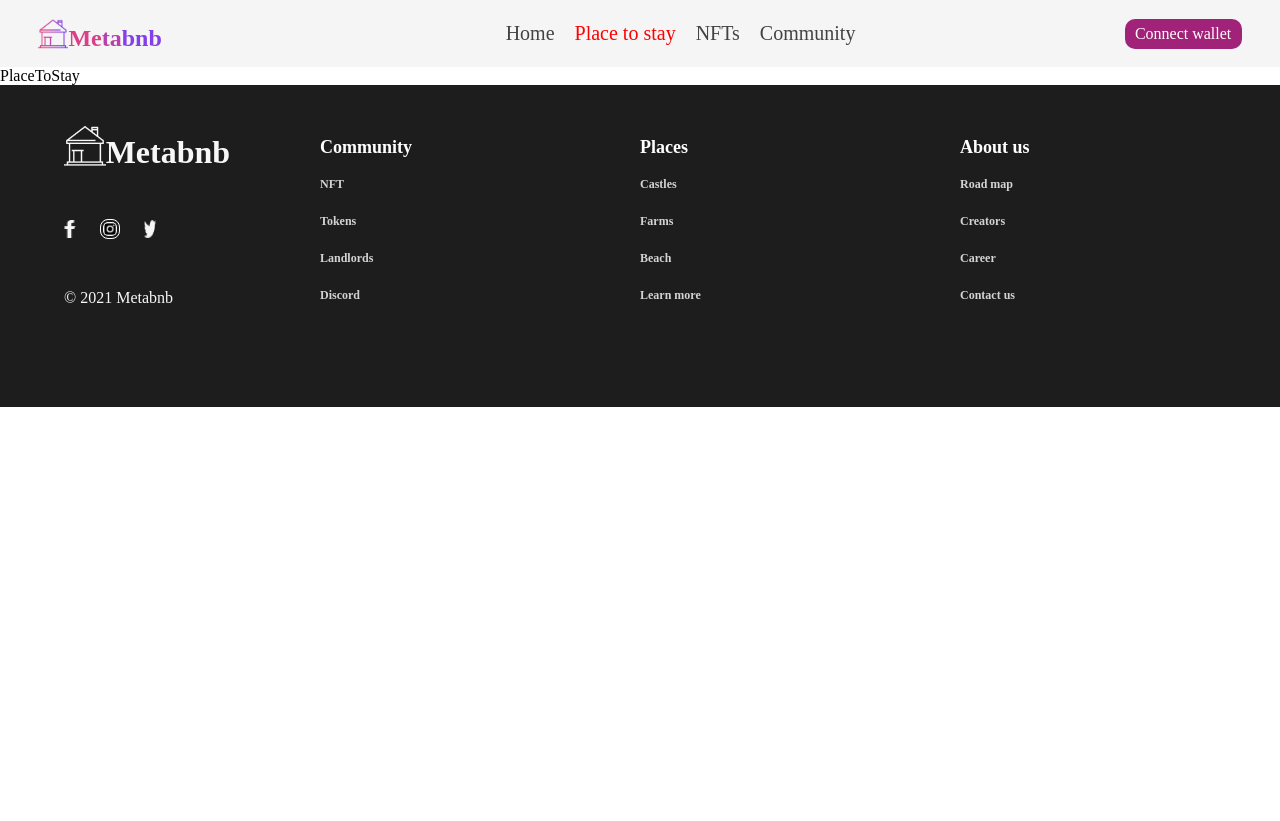
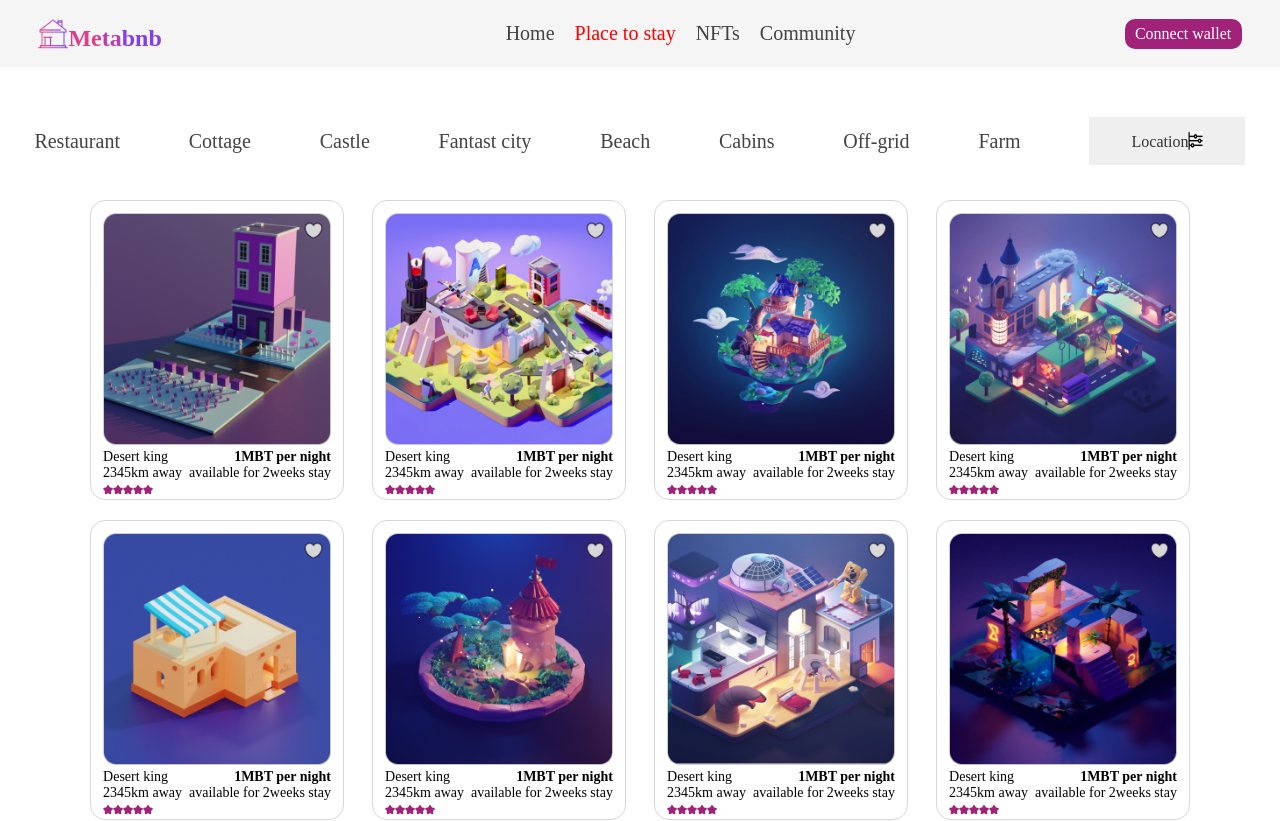
Before and after one commit to michado2019/hng-metabnb-app, a React (Create React App) app: page /stay in a window 1280 px wide. Shown: the top 821 px of the page. Before the commit the page ends 800 px from the top, so only its background shows below. Built offline with nearby package versions, Linux system fonts and the light colour scheme.

Commit message:
style: PlaceToStay.jsx styled

```diff
--- a/src/components/data.js
+++ b/src/components/data.js
@@ -106,5 +106,41 @@ export const data = [
         text3: '2345km away',
         text4: 'available for 2weeks stay',
         img2: 'images/Star 2.png'
+    },
+    {
+        id:13,
+        mainImg: 'images/Frame 151 (12).png',
+        text1: 'Desert king',
+        text2: '1MBT per night',
+        text3: '2345km away',
+        text4: 'available for 2weeks stay',
+        img2: 'images/Star 2.png'
+    },
+    {
+        id:14,
+        mainImg: 'images/Frame 151 (13).png',
+        text1: 'Desert king',
+        text2: '1MBT per night',
+        text3: '2345km away',
+        text4: 'available for 2weeks stay',
+        img2: 'images/Star 2.png'
+    },
+    {
+        id:15,
+        mainImg: 'images/Frame 151 (14).png',
+        text1: 'Desert king',
+        text2: '1MBT per night',
+        text3: '2345km away',
+        text4: 'available for 2weeks stay',
+        img2: 'images/Star 2.png'
+    },
+    {
+        id:16,
+        mainImg: 'images/Frame 151 (15).png',
+        text1: 'Desert king',
+        text2: '1MBT per night',
+        text3: '2345km away',
+        text4: 'available for 2weeks stay',
+        img2: 'images/Star 2.png'
     }
 ]
--- a/src/components/pages/PlaceToStay.css
+++ b/src/components/pages/PlaceToStay.css
@@ -0,0 +1,88 @@
+.placeToStay-navLinks ul {
+  display: flex;
+  align-items: center;
+  justify-content: space-around;
+}
+.placeToStay-navLinks ul li {
+  font-weight: 700;
+  font-family: "Red Rose";
+  font-style: normal;
+  font-weight: 400;
+  list-style: none;
+  font-size: 20px;
+  line-height: 25px;
+  margin: 50px 0 25px 0;
+}
+.placeToStay-navLinks ul li:hover {
+  color: #a02279;
+}
+.placeToStay-navLink {
+  text-decoration: none;
+  color: #434343;
+}
+.placeToStay-navLink:hover {
+  text-decoration: none;
+  color: #a02279;
+}
+.placeToStay-btn {
+  display: flex;
+  align-items: center;
+  justify-content: center;
+  cursor: pointer;
+  border: 0;
+  width: 156px;
+  height: 48px;
+  font-family: "Red Rose";
+  font-style: normal;
+  font-weight: 400;
+  font-size: 16px;
+  line-height: 19px;
+  text-align: center;
+  color: #333333;
+  margin: 0 0 0 0;
+}
+.placeToStay-btn_img {
+  width: 15px;
+  height: 20px;
+  color: #d7d7d7 !important;
+}
+.placeToStay-flex {
+    display: flex;
+    font-size: 14px;
+    justify-content: space-between;
+  }
+  #placeToStay-text2{
+      font-weight: 700;
+  }
+  .placeToStay-div {
+    border: 1px solid #D7D7D7;
+    width: 90%;
+    height: 300px;
+    border-radius: 15px;
+    display: flex;
+    flex-direction: column;
+    align-items: center;
+    margin: 10px auto;
+  }
+  .placeToStay-div1{
+      display: flex;
+      flex-direction: column;
+      justify-content: center;
+      padding: 10px;
+  }
+  .placeToStay-main_img{
+      width: 100%;
+      height: 80%;
+      margin-bottom: 4px;
+  }
+  .placeToStay-div2{
+    display: flex;
+    flex-direction: column;
+    align-items: center;
+    justify-content: center;
+    margin-bottom: 40px;
+  }
+  .placeToStay-flex2 {
+    display: grid;
+    grid-template-columns: 1fr 1fr 1fr 1fr;
+  }
--- a/src/components/pages/PlaceToStay.jsx
+++ b/src/components/pages/PlaceToStay.jsx
@@ -1,10 +1,80 @@
-import React from 'react'
-import './PlaceToStay.css'
+import React from "react";
+import "./PlaceToStay.css";
+import { Link } from "react-router-dom";
+import { data } from "../data";
 
 export default function PlaceToStay() {
+  const dataArray = data.map((datum) => {
+    return (
+      <div key={datum.id} className="placeToStay-div">
+        <div className="placeToStay-div1">
+          <img
+            src={datum.mainImg}
+            alt="img"
+            className="placeToStay-main_img"
+          />
+          <div className="placeToStay-flex">
+            <p>{datum.text1}</p>
+            <p id="placeToStay-text2">{datum.text2}</p>
+          </div>
+          <div className="placeToStay-flex">
+            <p>{datum.text3}</p>
+            <p>{datum.text4}</p>
+          </div>
+          <div>
+            <img src={datum.img2} alt="img" className="placeToStay-star_img" />
+            <img src={datum.img2} alt="img" className="placeToStay-star_img" />
+            <img src={datum.img2} alt="img" className="placeToStay-star_img" />
+            <img src={datum.img2} alt="img" className="placeToStay-star_img" />
+            <img src={datum.img2} alt="img" className="placeToStay-star_img" />
+          </div>
+        </div>
+      </div>
+    );
+  });
   return (
-    <div>
-        PlaceToStay
+    <div className="placeToStay-wrapper">
+      <nav className="placeToStay-navLinks">
+        <ul>
+          <li>
+            <Link className="placeToStay-navLink">Restaurant</Link>
+          </li>
+          <li>
+            <Link className="placeToStay-navLink">Cottage</Link>
+          </li>
+          <li>
+            <Link className="placeToStay-navLink">Castle</Link>
+          </li>
+          <li>
+            <Link className="placeToStay-navLink">Fantast city</Link>
+          </li>
+          <li>
+            <Link className="placeToStay-navLink">Beach</Link>
+          </li>
+          <li>
+            <Link className="placeToStay-navLink">Cabins</Link>
+          </li>
+          <li>
+            <Link className="placeToStay-navLink">Off-grid</Link>
+          </li>
+          <li>
+            <Link className="placeToStay-navLink">Farm</Link>
+          </li>
+          <li>
+            <button className="placeToStay-btn">
+              <span className="placeToStay-btn_text">Location</span>
+              <img
+                src="images/Vector-place.png"
+                alt="img"
+                className="placeToStay-btn_img"
+              />
+            </button>
+          </li>
+        </ul>
+      </nav>
+      <div className="placeToStay-div2">
+        <div className="placeToStay-flex2">{dataArray}</div>
+      </div>
     </div>
-  )
+  );
 }
```
Also changed, not shown: public/images/Vector-place.png (added).
